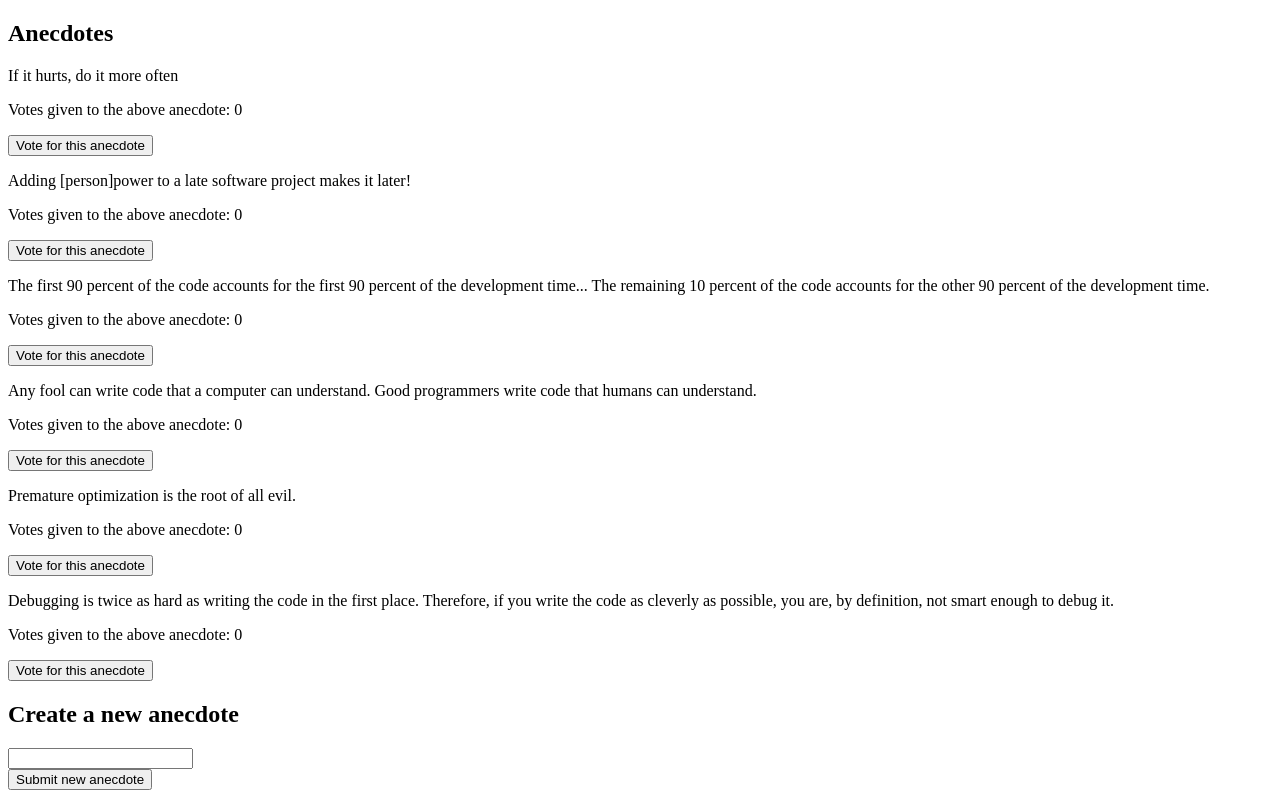
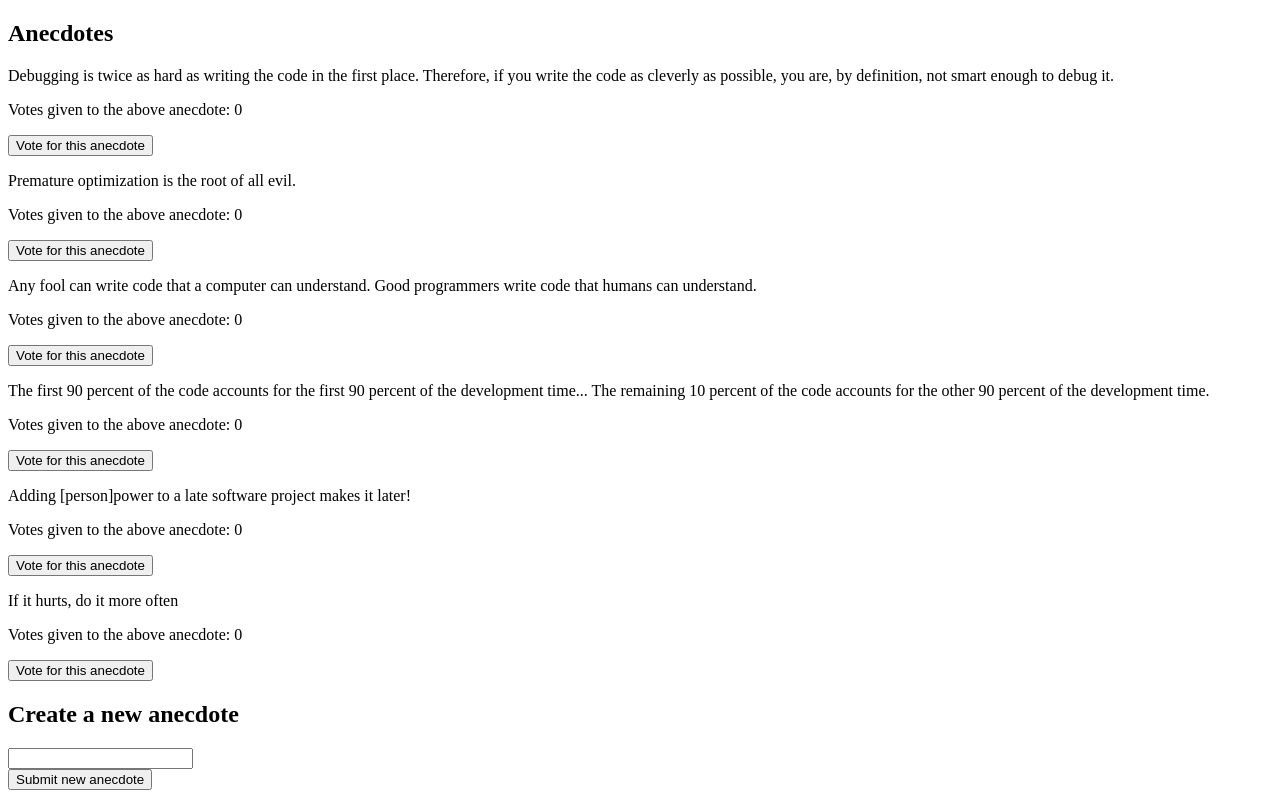
Before and after one commit to banaanihillo/exercise6-redux, a React (Create React App) app: page / in a window 1280 px wide. Built offline with nearby package versions, Linux system fonts and the light colour scheme.

Commit message:
Commited exercise6-5 (Anecdotes redux)
Added real-time sorting by the amount of votes given to the anecdotes

```diff
--- a/src/App.js
+++ b/src/App.js
@@ -2,7 +2,11 @@ import React from "react"
 import {useSelector, useDispatch} from "react-redux"
 
 const App = () => {
-    const anecdotes = useSelector(state => state)
+    const anecdotes = useSelector(state =>
+        state.reverse(state.sort((comparable, comparator) =>
+            (comparable.votes - comparator.votes)
+        ))
+    )
     const dispatch = useDispatch()
 
     const vote = (anecdote) => {
```
